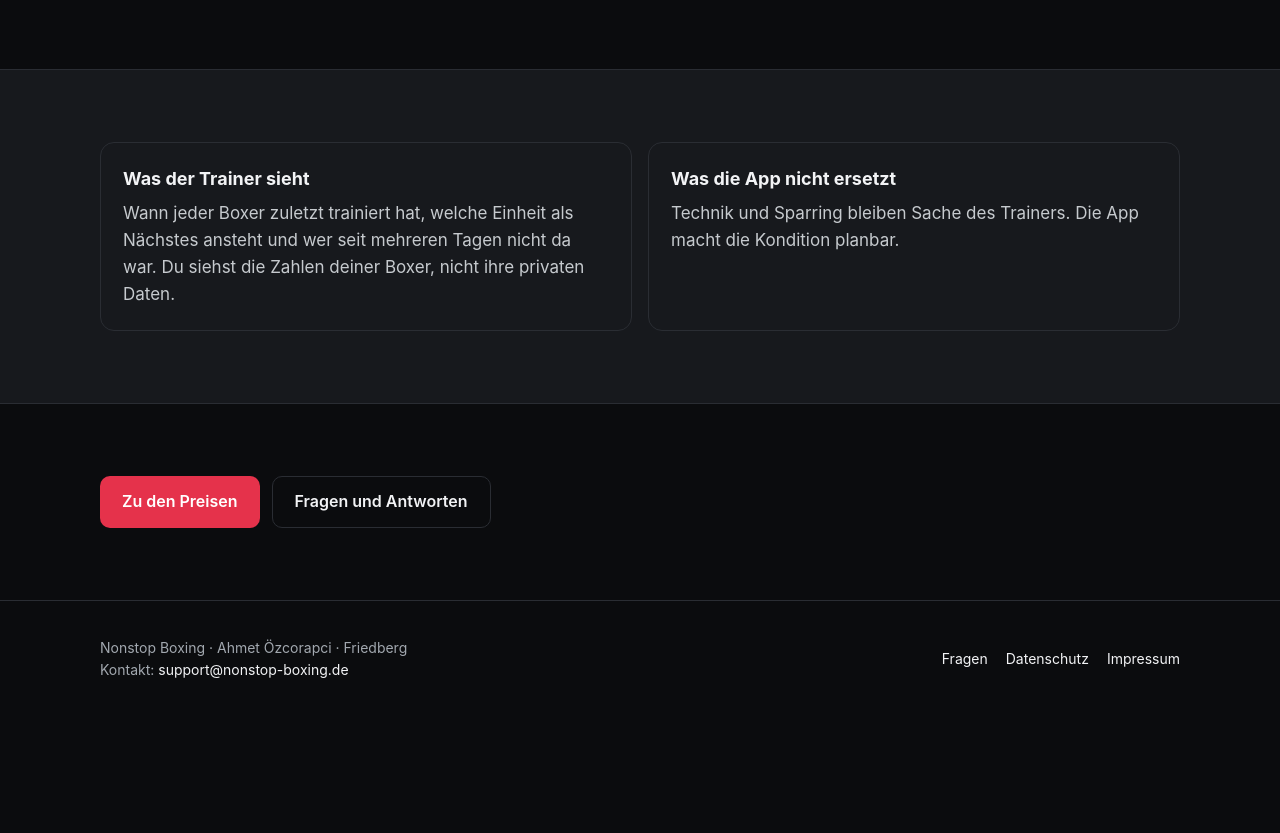
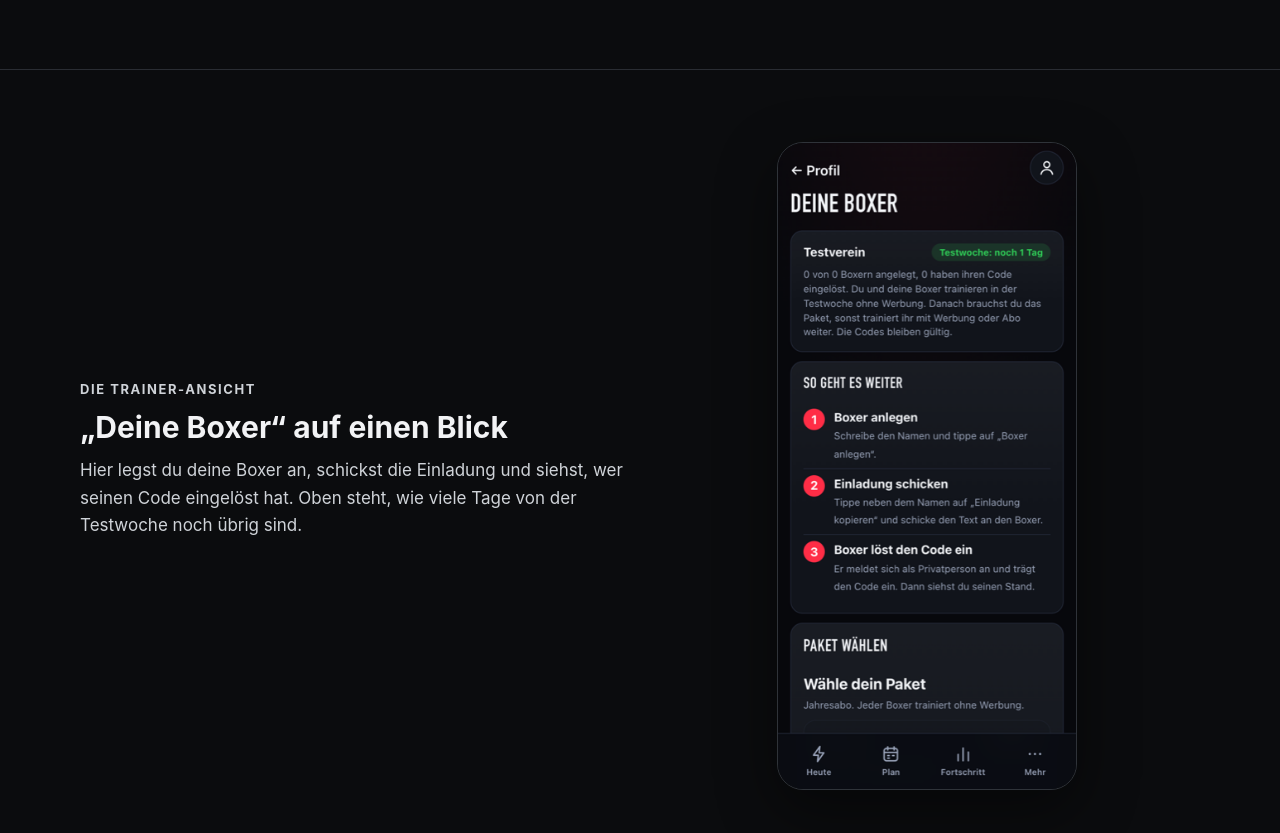
Before and after one commit to aozcorap/nonstop-boxing-info, a plain HTML site: page fuer-vereine.html in a window 1280 px wide. Shown: the part 1482-2315 px from the top of the page. Before the commit the page ends 2212 px from the top, so only its background shows below. Drawn offline with Linux system fonts and the light colour scheme.

Commit message:
Info-Seite: Trainer-Ansicht als Bild auf der Vereinsseite
Co-Authored-By: Claude Haiku 5.5 <noreply@anthropic.com>

```diff
--- a/fuer-vereine.html
+++ b/fuer-vereine.html
@@ -60,6 +60,17 @@
       </div>
     </section>
 
+    <section>
+      <div class="wrap feature" style="border-top:0;padding-top:0">
+        <div class="fbody">
+          <p class="eyebrow">Die Trainer-Ansicht</p>
+          <h2>„Deine Boxer“ auf einen Blick</h2>
+          <p>Hier legst du deine Boxer an, schickst die Einladung und siehst, wer seinen Code eingelöst hat. Oben steht, wie viele Tage von der Testwoche noch übrig sind.</p>
+        </div>
+        <figure style="margin:0"><img class="phone" src="img/t1_deine_boxer.png" alt="Trainer-Ansicht Deine Boxer mit der Testwoche und den drei Schritten" width="390" height="844" loading="lazy"></figure>
+      </div>
+    </section>
+
     <section class="band">
       <div class="wrap grid2">
         <div class="card"><h3>Was der Trainer sieht</h3><p>Wann jeder Boxer zuletzt trainiert hat, welche Einheit als Nächstes ansteht und wer seit mehreren Tagen nicht da war. Du siehst die Zahlen deiner Boxer, nicht ihre privaten Daten.</p></div>
```
Also changed, not shown: img/t1_deine_boxer.png (added).
